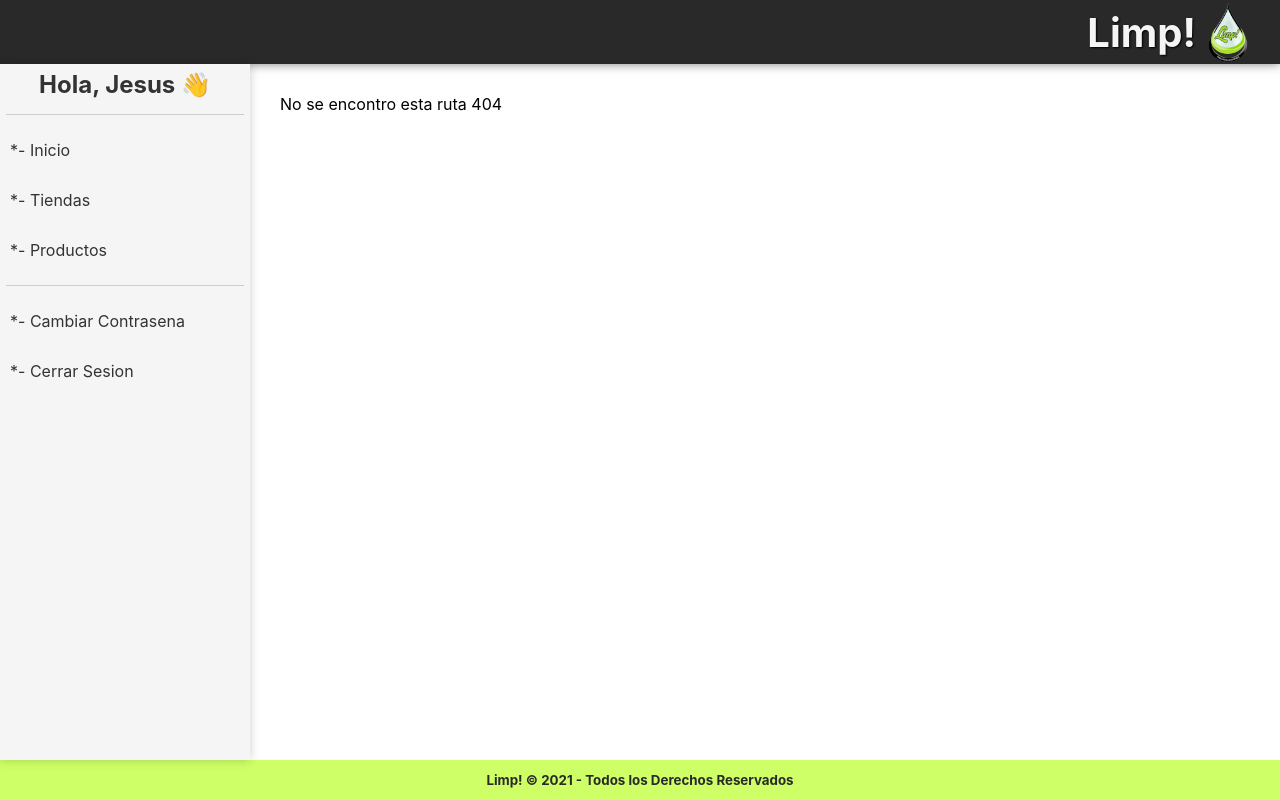
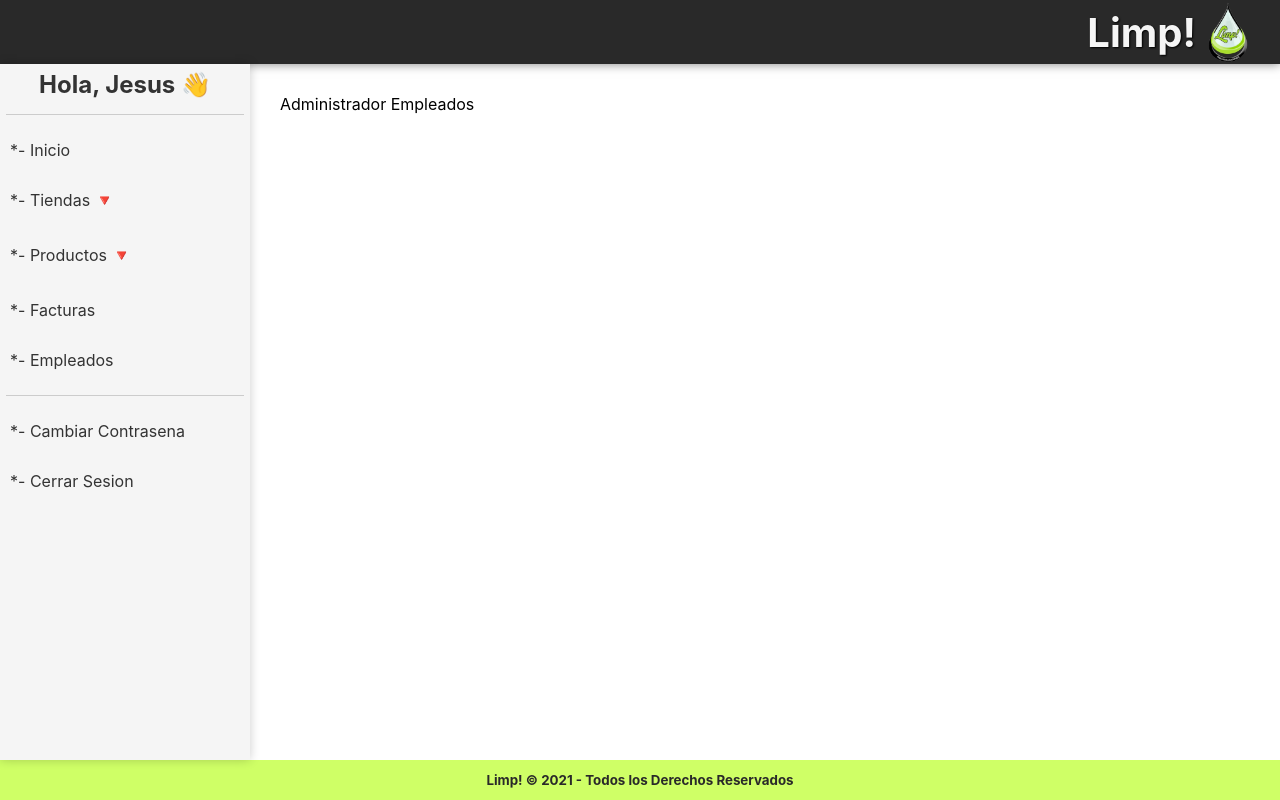
Before and after one commit to waraps/limp-f, a React (Create React App) app: page /empleados in a window 1280 px wide. Before the commit this address had no page. Built offline with nearby package versions, Linux system fonts and the light colour scheme; sample sign-in values are in the browser's storage.

Commit message:
adding new routes for test

```diff
--- a/src/routes/administrator.js
+++ b/src/routes/administrator.js
@@ -8,20 +8,59 @@ const adminRoutes = [
     icon: '*-',
     exact: true,
     main: () => <Home diff='Home'/>,
+    children: null,
   },
   {
     name: 'Tiendas',
-    path: '/tiendas',
     icon: '*-',
-    exact: true,
-    main: () => <Home diff='Tiendas'/>,
+    children: [
+      {
+        name: 'Listar',
+        path: '/tiendas/listar',
+        exact: true,
+        main: () => <Home diff='Tiendas Listado'/>,
+      },
+      {
+        name: 'Agregar',
+        path: '/tiendas/agregar',
+        exact: true,
+        main: () => <Home diff='Tiendas Agregar'/>,
+      },
+    ],
   },
   {
     name: 'Productos',
-    path: '/productos',
+    icon: '*-',
+    children: [
+      {
+        name: 'Listar',
+        path: '/productos/listar',
+        exact: true,
+        main: () => <Home diff='Producto Listado'/>,
+      },
+      {
+        name: 'Agregar',
+        path: '/productos/agregar',
+        exact: true,
+        main: () => <Home diff='Producto Agregar'/>,
+      },
+    ],
+  },
+  {
+    name: 'Facturas',
+    path: '/facturas',
     icon: '*-',
     exact: true,
-    main: () => <Home diff='Productos'/>,
+    main: () => <Home diff='Facturas'/>,
+    children: null,
+  },
+  {
+    name: 'Empleados',
+    path: '/empleados',
+    icon: '*-',
+    exact: true,
+    main: () => <Home diff='Empleados'/>,
+    children: null,
   },
 ];
 
```
